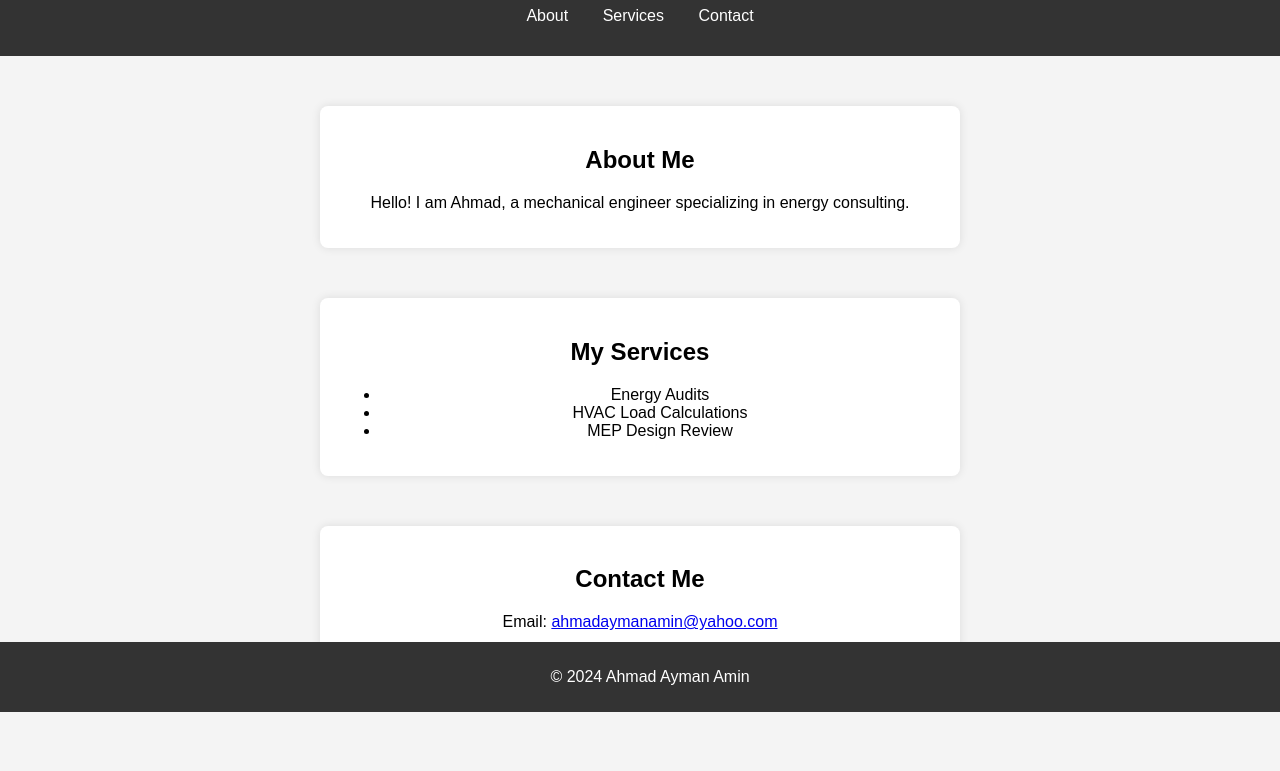
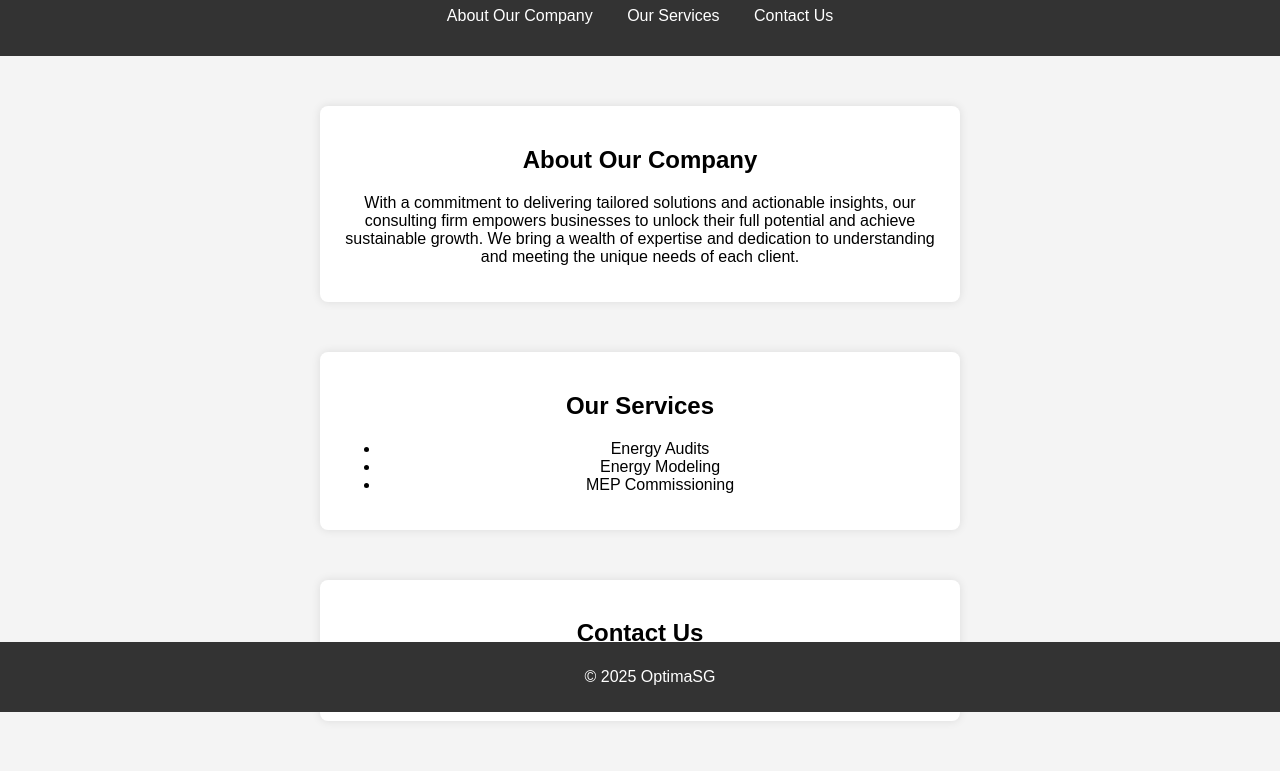
Before and after one commit to optimasolutionz/Website, a plain HTML site: page index.html in a window 1280 px wide. Shown: the part 88-859 px from the top of the page. Before the commit the page ends 805 px from the top, so only its background shows below. Drawn offline with Linux system fonts and the light colour scheme.

Commit message:
Update index.html

```diff
--- a/index.html
+++ b/index.html
@@ -8,37 +8,39 @@
 </head>
 <body>
     <header>
-        <h1>Welcome to My Website</h1>
+        <h1>Optima Solutions Group</h1>
         <nav>
             <ul>
-                <li><a href="#about">About</a></li>
-                <li><a href="#services">Services</a></li>
-                <li><a href="#contact">Contact</a></li>
+                <li><a href="#about">About Our Company</a></li>
+                <li><a href="#services">Our Services</a></li>
+                <li><a href="#contact">Contact Us</a></li>
             </ul>
         </nav>
     </header>
 
     <section id="about">
-        <h2>About Me</h2>
-        <p>Hello! I am Ahmad, a mechanical engineer specializing in energy consulting.</p>
+        <h2>About Our Company</h2>
+        <p>With a commitment to delivering tailored solutions and actionable insights,
+            our consulting firm empowers businesses to unlock their full potential and achieve sustainable growth.
+            We bring a wealth of expertise and dedication to understanding and meeting the unique needs of each client.</p>
     </section>
 
     <section id="services">
-        <h2>My Services</h2>
+        <h2>Our Services</h2>
         <ul>
             <li>Energy Audits</li>
-            <li>HVAC Load Calculations</li>
-            <li>MEP Design Review</li>
+            <li>Energy Modeling</li>
+            <li>MEP Commissioning</li>
         </ul>
     </section>
 
     <section id="contact">
-        <h2>Contact Me</h2>
-        <p>Email: <a href="mailto:ahmadaymanamin@yahoo.com">ahmadaymanamin@yahoo.com</a></p>
+        <h2>Contact Us</h2>
+        <p>Contact: <a href="mailto:ahmad.amin@optimasolutionz.com">ahmad.amin@optimasolutionz.com</a></p>
     </section>
 
     <footer>
-        <p>&copy; 2024 Ahmad Ayman Amin</p>
+        <p>&copy; 2025 OptimaSG</p>
     </footer>
 </body>
 </html>
```
